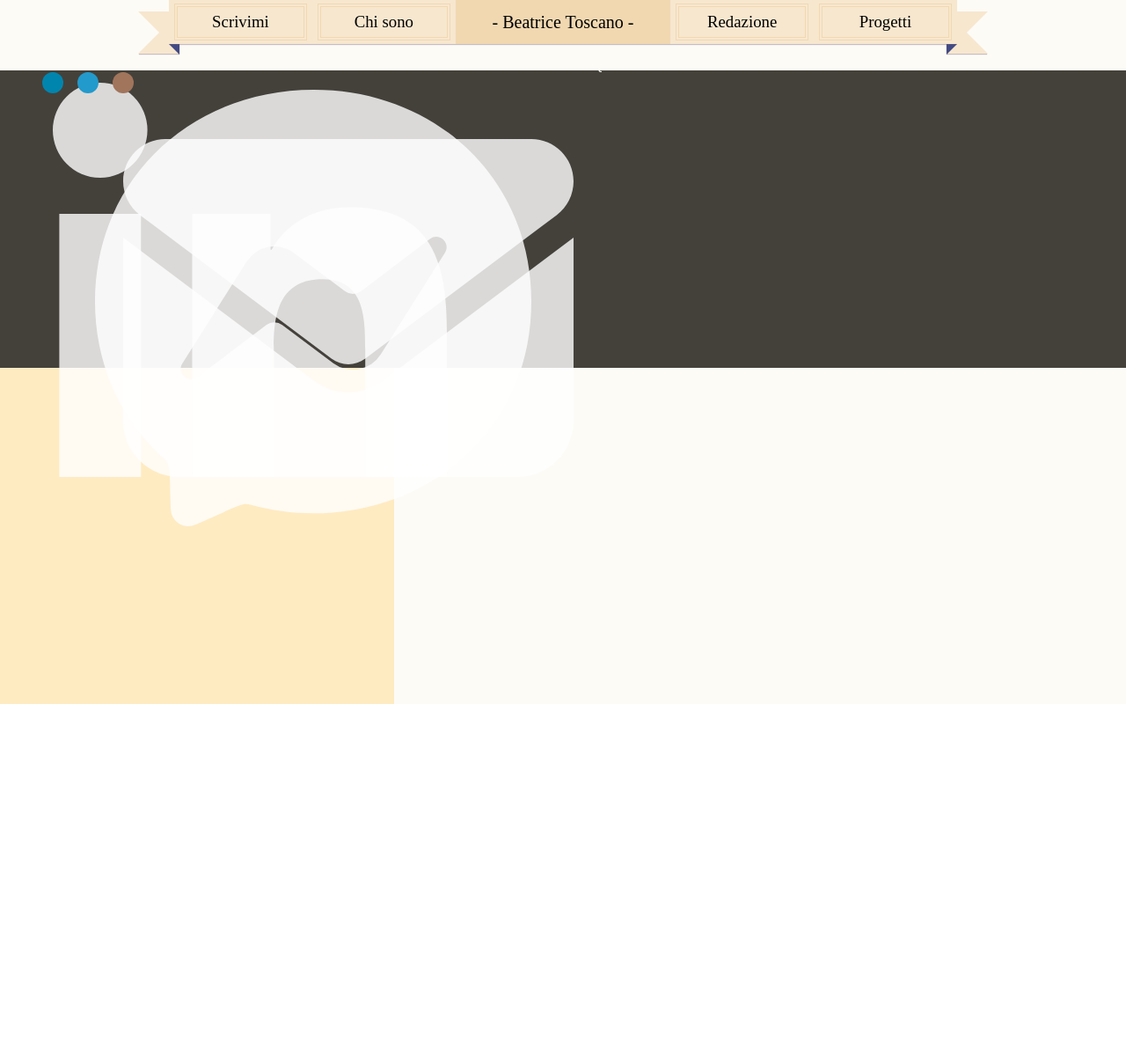
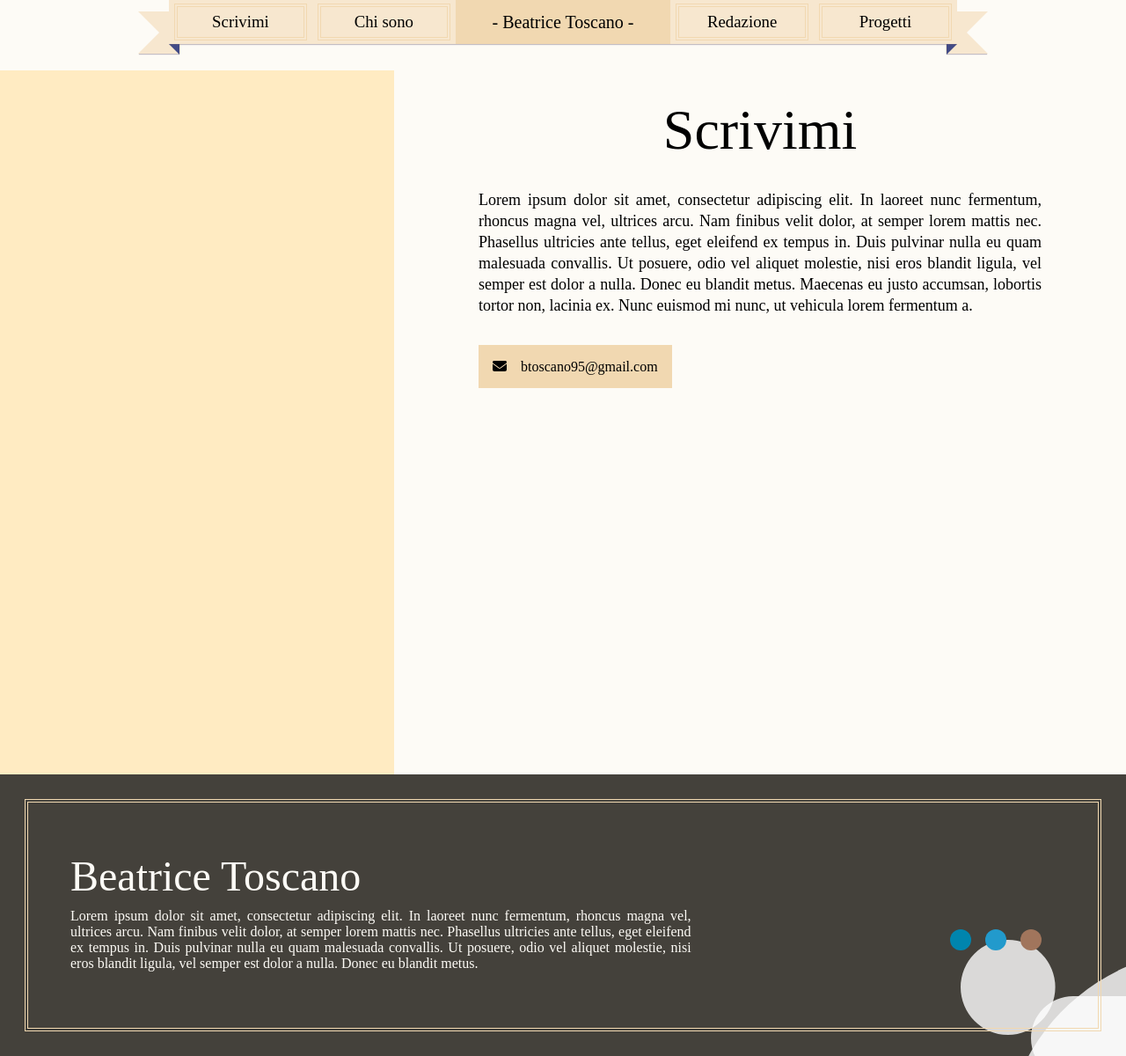
Before and after one commit to btoscano/btoscano.github.io, a React (Create React App) app: page /scrivimi in a window 1280 px wide. Shown: the whole page at 88% size. Before the commit the page ends 800 px from the top, so only its background shows below. Built offline with nearby package versions, Linux system fonts and the light colour scheme.

Commit message:
footer and pages

```diff
--- a/public/index.html
+++ b/public/index.html
@@ -7,7 +7,7 @@
     <meta name="theme-color" content="#000000" />
     <meta
       name="description"
-      content="Web site created using create-react-app"
+      content="TODO add description"
     />
     <!--
       manifest.json provides metadata used when your web app is installed on a
@@ -23,7 +23,7 @@
       work correctly both with client-side routing and a non-root public URL.
       Learn how to configure a non-root public URL by running `npm run build`.
     -->
-    <title>Beatrice Toscano's Portfolio</title>
+    <title>Beatrice Toscano</title>
   </head>
   <body>
     <noscript>You need to enable JavaScript to run this app.</noscript>
--- a/src/Components/Footer/Footer.js
+++ b/src/Components/Footer/Footer.js
@@ -10,8 +10,12 @@ function Footer() {
   return (
     <footer className="footer">
       <div className="footer__wrapper">
-
-        <p> Del testo qui</p>
+        <div className="footer__leftWrapper">
+            <p className='footer__title'> Beatrice Toscano</p>
+            <p className='footer__paragraph'>Lorem ipsum dolor sit amet, consectetur adipiscing elit. In laoreet nunc fermentum, rhoncus magna vel, ultrices arcu. Nam finibus velit dolor, at semper lorem mattis nec. Phasellus ultricies ante tellus, eget eleifend ex tempus in. Duis pulvinar nulla eu quam malesuada convallis. Ut posuere, odio vel aliquet molestie, nisi eros blandit ligula, vel semper est dolor a nulla. Donec eu blandit metus.
+            </p>
+        </div>
+        <div className="footer__rightWrapper">
           <nav>
             <ul className="footer__socialList">
             <li>
@@ -37,7 +41,7 @@ function Footer() {
               </li>
           </ul>
         </nav>
-
+      </div>
 
     </div>
   </footer>
--- a/src/Components/Footer/Footer.scss
+++ b/src/Components/Footer/Footer.scss
@@ -4,12 +4,39 @@
 }
 
 .footer__wrapper{
-    height: 400px;
     background-color: $color-brown-grey;
     color: $color-white;
     padding: 48px;
+    display: flex;
+    justify-content: space-between;
+    align-items: flex-end;
+    padding-bottom: 64px;
 
-    @extend %occhiello--small;
+    outline: 4px solid $color-light-2;
+    outline-offset: -32px;
+    outline-style: double;
+}
+
+.footer__leftWrapper{
+    padding: 32px;
+    flex: 65%;
+}
+
+
+.footer__rightWrapper{
+    padding: 32px;
+    display: flex;
+    justify-content: flex-end;
+    flex: 35%;
+}
+
+
+.footer__title{
+    @extend %h2;
+}
+.footer__paragraph{
+    text-align: justify;
+    text-justify: inter-word;
 }
 
 .footer__socialList{
--- a/src/Components/Header/Header.js
+++ b/src/Components/Header/Header.js
@@ -1,7 +1,9 @@
 import { BrowserRouter as Router, Routes, Route, Link } from "react-router-dom";
 import Home from "../../Pages/Home";
-import About from "../../Pages/About";
-import Projects from "../../Pages/Projects";
+import Scrivimi from "../../Pages/Scrivimi";
+import ChiSono from "../../Pages/Chi-sono";
+import Progetti from "../../Pages/Projects";
+import Redazione from "../../Pages/Redazione";
 import ErrorPage from "../../Pages/ErrorPage";
 
 import { useState } from 'react';
@@ -15,9 +17,11 @@ function Header() {
 
     }
 
-    const isAboutSelected = active === 'About';
-    const isHomeSelected = active === 'Home';
-    const isProjectsSelected = active === 'Projects';
+    const scrivimi = active === 'Scrivimi';
+    const home = active === 'Home';
+    const progetti = active === 'Progetti';
+    const chiSono = active === 'Chi sono';
+    const redazione = active === 'Redazione';
 
   return (
     <Router>
@@ -28,20 +32,20 @@ function Header() {
           <nav className="header__nav">
             <div className="header__innerBefore"></div>
             <ul className="header__list">
-                <li className={`header__item ${isAboutSelected ? "header__item--active" : ""} `}>
-                  <Link className="header__link" to="/about" onClick={() => setSelected('About')}> Scrivimi </Link>
+                <li className={`header__item ${scrivimi ? "header__item--active" : ""} `}>
+                  <Link className="header__link" to="/scrivimi" onClick={() => setSelected('Scrivimi')}> Scrivimi </Link>
                 </li>
-                <li className={`header__item ${isAboutSelected ? "header__item--active" : ""} `}>
-                  <Link className="header__link" to="/about" onClick={() => setSelected('About')}> Chi sono </Link>
+                <li className={`header__item ${chiSono ? "header__item--active" : ""} `}>
+                  <Link className="header__link" to="/chi-sono" onClick={() => setSelected('Chi sono')}> Chi sono </Link>
                 </li>
-                <li className={`header__item header__item--title ${isHomeSelected ? "header__item--active" : ""} `}>
+                <li className={`header__item header__item--title ${home ? "header__item--active" : ""} `}>
                   <Link className="header__link header__title" to="/" onClick={() => setSelected('Home')} > - Beatrice Toscano - </Link>
                 </li>
-                <li className={`header__item ${isProjectsSelected ? "header__item--active" : ""} `}>
-                  <Link className="header__link" to="/projects" onClick={() => setSelected('Projects')}> Redazione </Link>
+                <li className={`header__item ${redazione ? "header__item--active" : ""} `}>
+                  <Link className="header__link" to="/redazione" onClick={() => setSelected('Redazione')}> Redazione </Link>
                 </li>
-                <li className={`header__item ${isProjectsSelected ? "header__item--active" : ""} `}>
-                  <Link className="header__link" to="/projects" onClick={() => setSelected('Projects')}> Progetti </Link>
+                <li className={`header__item ${progetti ? "header__item--active" : ""} `}>
+                  <Link className="header__link" to="/progetti" onClick={() => setSelected('Progetti')}> Progetti </Link>
                 </li>
             </ul>
             <div className="header__innerAfter"></div>
@@ -53,8 +57,10 @@ function Header() {
       {/* Content */}
       <Routes>
         <Route path="/" element={<Home />} />
-        <Route path="/about" element={<About />} />
-        <Route path="/projects" element={<Projects />} />
+        <Route path="/scrivimi" element={<Scrivimi />} />
+        <Route path="/chi-sono" element={<ChiSono />} />
+        <Route path="/progetti" element={<Progetti />} />
+        <Route path="/redazione" element={<Redazione />} />
         <Route path="*" element={<ErrorPage />} />
       </Routes>
     </Router>
--- a/src/Components/Header/Header.scss
+++ b/src/Components/Header/Header.scss
@@ -54,7 +54,7 @@
     outline-offset: -10px;
     outline-style: double;
 
-    &:focus {
+    &:focus-visible {
         outline: 2px solid blue;
       }
 }
--- a/src/Pages/About.js
+++ b/src/Pages/Chi-sono.js
@@ -1,6 +1,6 @@
 
-function About() {
-  return <div className="about">
+function ChiSono() {
+  return <div className="chisono">
 
         <h1 className="h1">Example h1</h1>
         <h2 className="h2">Example h2</h2>
@@ -12,6 +12,7 @@ function About() {
         <div className="occhiello">Occhiello</div>
         <div className="occhiello--reg">Occhiello reg</div>
         <div className="occhiello--small">Occhiello small</div>
+        <div className="paragraph">paragraph</div>
         <div className="paragraph--light">paragraph light</div>
         <div className="paragraph--grey">paragraph grey</div>
         <div className="paragraph--white">paragraph white</div>
@@ -22,4 +23,4 @@ function About() {
   </div>;
 }
 
-export default About;
+export default ChiSono;
--- /dev/null
+++ b/src/Pages/Redazione.js
@@ -0,0 +1,10 @@
+
+function Redazione() {
+  return <div className="redazione">
+
+    Redazione
+
+  </div>;
+}
+
+export default Redazione;
--- /dev/null
+++ b/src/Pages/Scrivimi.js
@@ -0,0 +1,39 @@
+
+import { FontAwesomeIcon } from '@fortawesome/react-fontawesome'
+
+// import '@fortawesome/free-brands-svg-icons'
+import { faFacebookF } from '@fortawesome/free-brands-svg-icons/faFacebookF';
+import { faLinkedinIn } from '@fortawesome/free-brands-svg-icons/faLinkedinIn';
+import { faFacebookMessenger } from '@fortawesome/free-brands-svg-icons/faFacebookMessenger';
+import { faEnvelope } from '@fortawesome/free-solid-svg-icons/faEnvelope';
+
+
+
+function Scrivimi() {
+  return <div className="scrivimi">
+
+    <section className="scrivimi__wrapper">
+                <div className="scrivimi__rightWrapper">
+                    <h1 className="scrivimi__title">Scrivimi</h1>
+                    <p className="scrivimi__paragraph">
+                    Lorem ipsum dolor sit amet, consectetur adipiscing elit. In laoreet nunc fermentum, rhoncus magna vel, ultrices arcu. Nam finibus velit dolor, at semper lorem mattis nec. Phasellus ultricies ante tellus, eget eleifend ex tempus in. Duis pulvinar nulla eu quam malesuada convallis. Ut posuere, odio vel aliquet molestie, nisi eros blandit ligula, vel semper est dolor a nulla. Donec eu blandit metus. Maecenas eu justo accumsan, lobortis tortor non, lacinia ex. Nunc euismod mi nunc, ut vehicula lorem fermentum a.
+                    </p>
+
+                    <div className='scrivimi__linkWrapper' >
+                      <a className='scrivimi__link' href="mailto:btoscano95@gmail.com">
+                        <FontAwesomeIcon className="scrivimi__social" icon={faEnvelope} />
+                        btoscano95@gmail.com
+                      </a>
+                    </div>
+
+                </div>
+                <div className="scrivimi__leftWrapper">
+                </div>
+
+            </section>
+
+
+  </div>;
+}
+
+export default Scrivimi;
--- a/src/Styles/Global/main.scss
+++ b/src/Styles/Global/main.scss
@@ -13,6 +13,7 @@
 @import "../Pages/Home.scss";
 @import "../Pages/About.scss";
 @import "../Pages/Projects.scss";
+@import "../Pages/Scrivimi.scss";
 
 
 body{
--- a/src/Styles/Pages/Home.scss
+++ b/src/Styles/Pages/Home.scss
@@ -34,7 +34,7 @@ section:nth-child(even)
 .home__wrapper{
     display: flex;
     justify-content: space-between;
-    align-items: center;
+    align-items: flex-start;
     flex-direction: row-reverse;
 }
 
@@ -50,12 +50,20 @@ section:nth-child(even)
 }
 
 .home__title{
+    margin-top: 64px;
     @extend %h1;
     margin-bottom: 32px;
 }
 .home__paragraph{
     @extend %occhiello;
     margin-bottom: 32px;
+}
+.home__subParagraph{
+    @extend %paragraph--serif;
+    margin-bottom: 64px;
+    padding: 0 64px;
+    text-align: justify;
+    text-justify: inter-word;
 }
 
 .home__leftWrapper{
--- /dev/null
+++ b/src/Styles/Pages/Scrivimi.scss
@@ -0,0 +1,55 @@
+
+
+
+
+.scrivimi{
+    margin-top: 80px;
+    min-height: 800px;
+}
+
+.scrivimi__wrapper{
+    display: flex;
+    justify-content: space-between;
+    align-items: center;
+    flex-direction: row-reverse;
+}
+
+.scrivimi__rightWrapper{
+    // text-align: center;
+    padding: 32px;
+    flex: 65%;
+}
+
+.scrivimi__title{
+    @extend %h1;
+    margin-bottom: 32px;
+}
+.scrivimi__paragraph{
+    @extend %paragraph--serif;
+    margin-bottom: 32px;
+    padding: 0 64px;
+    text-align: justify;
+    text-justify: inter-word;
+    margin-bottom: 48px;
+}
+
+.scrivimi__leftWrapper{
+    display: flex;
+    justify-content: center;
+    flex: 35%;
+}
+
+.scrivimi__linkWrapper{
+    padding: 0 64px;
+}
+
+.scrivimi__link{
+    border-radius: 50;
+    padding: 16px;
+    // background-color: yellow;
+    background-color: $color-light-2;
+}
+
+.scrivimi__social{
+    margin-right: 16px;
+}
```
Also changed, not shown: src/Pages/Home.js (+10 -6 lines), 1 other file (tests, documents, lock files or other folders). Lines whose indentation alone changed are shown as unchanged.
